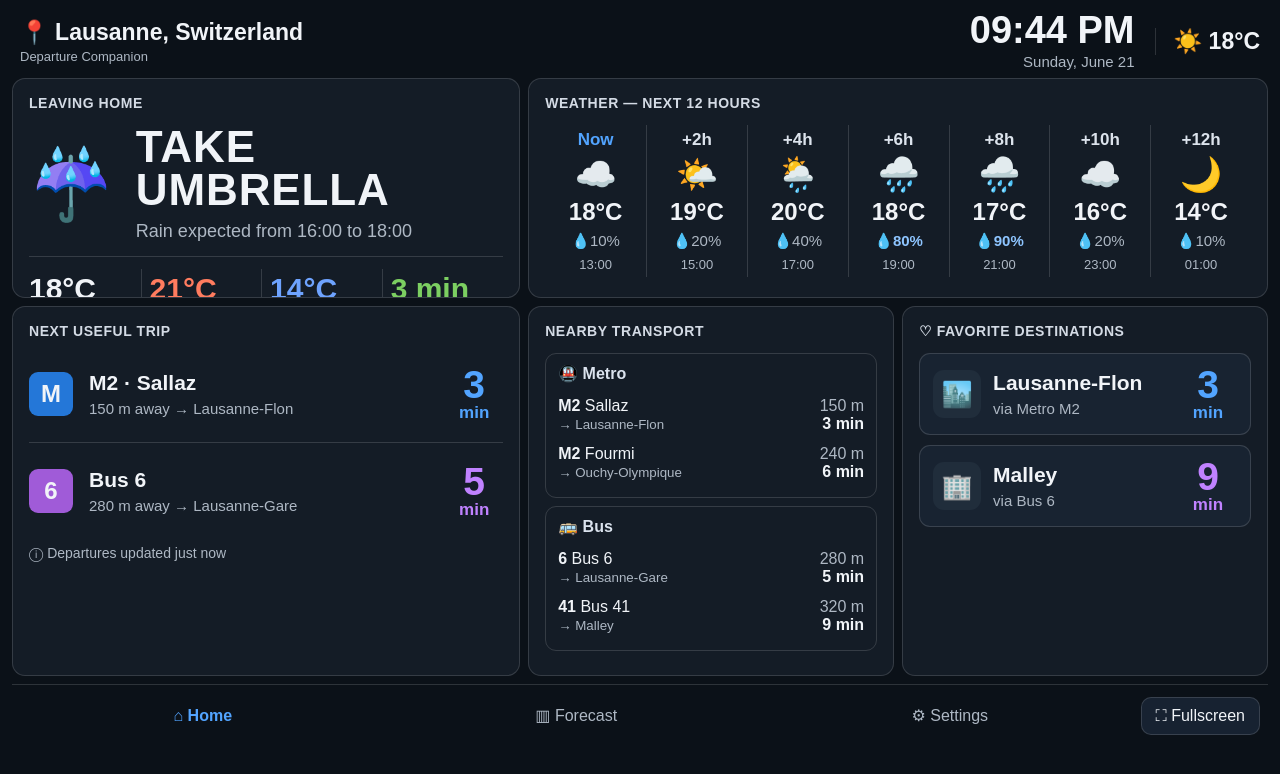
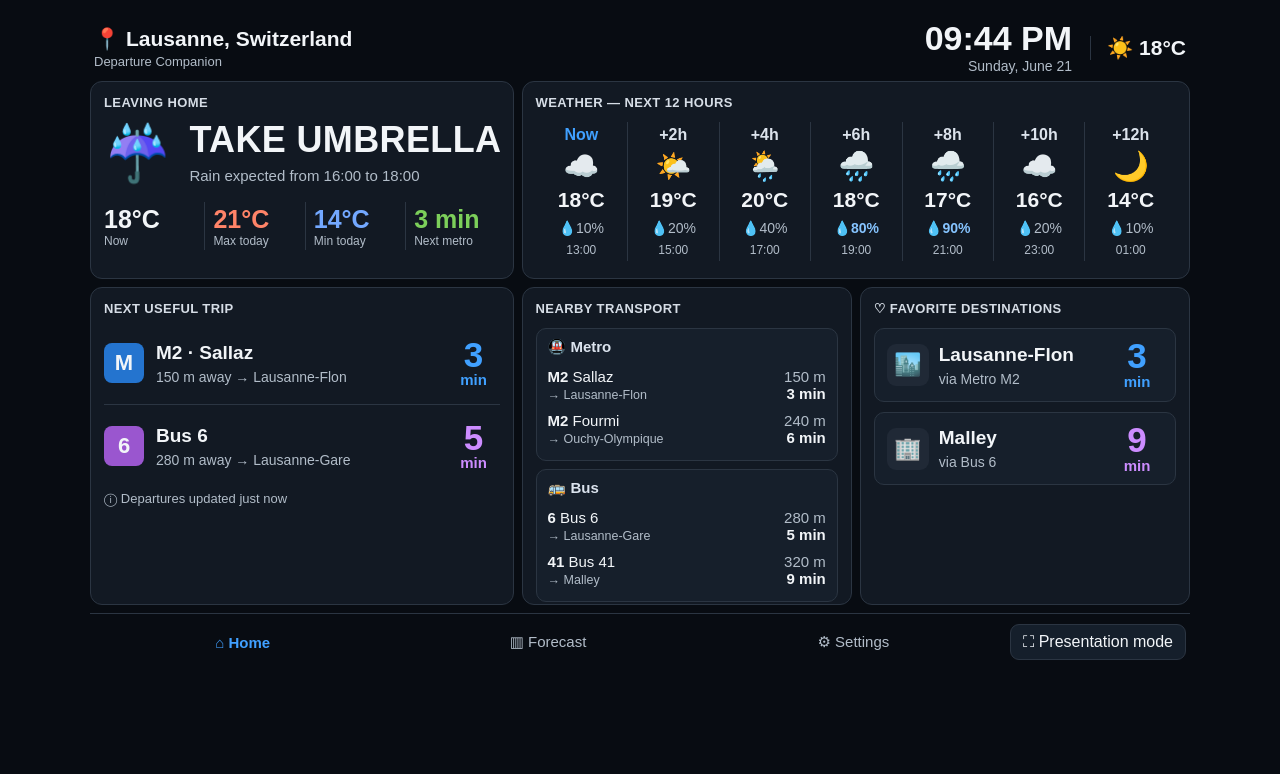
Before and after one commit to jomer-droid/departure-companion, a plain HTML site: page index.html in a window 1280 px wide. Drawn offline with Linux system fonts and the light colour scheme.

Commit message:
Add files via upload

```diff
--- a/app.js
+++ b/app.js
@@ -10,32 +10,49 @@ function isFullscreen() {
   return document.fullscreenElement || document.webkitFullscreenElement;
 }
 
-function updateFullscreenButton() {
-  var btn = document.getElementById("fullscreenBtn");
-  if (!btn) return;
-  btn.textContent = isFullscreen() ? "↙ Exit fullscreen" : "⛶ Fullscreen";
+function setPresentationMode(active) {
+  document.body.classList.toggle("presentation", active);
+  var btn = document.getElementById("presentationBtn");
+  btn.textContent = active ? "↙ Smaller screen" : "⛶ Presentation mode";
 }
 
-function toggleFullscreen() {
-  if (isFullscreen()) {
-    if (document.exitFullscreen) document.exitFullscreen();
-    else if (document.webkitExitFullscreen) document.webkitExitFullscreen();
+function requestFull() {
+  var el = document.documentElement;
+  if (el.requestFullscreen) return el.requestFullscreen();
+  if (el.webkitRequestFullscreen) return el.webkitRequestFullscreen();
+}
+
+function exitFull() {
+  if (document.exitFullscreen) return document.exitFullscreen();
+  if (document.webkitExitFullscreen) return document.webkitExitFullscreen();
+}
+
+function togglePresentation() {
+  var active = document.body.classList.contains("presentation");
+
+  if (active) {
+    setPresentationMode(false);
+    try { exitFull(); } catch (e) {}
     return;
   }
 
-  var el = document.documentElement;
-  if (el.requestFullscreen) el.requestFullscreen();
-  else if (el.webkitRequestFullscreen) el.webkitRequestFullscreen();
+  setPresentationMode(true);
+  try { requestFull(); } catch (e) {}
 }
 
-document.getElementById("fullscreenBtn").addEventListener("click", toggleFullscreen);
-document.addEventListener("fullscreenchange", updateFullscreenButton);
-document.addEventListener("webkitfullscreenchange", updateFullscreenButton);
+document.getElementById("presentationBtn").addEventListener("click", togglePresentation);
+
+document.addEventListener("fullscreenchange", function () {
+  setPresentationMode(!!isFullscreen());
+});
+document.addEventListener("webkitfullscreenchange", function () {
+  setPresentationMode(!!isFullscreen());
+});
 
 updateClock();
-updateFullscreenButton();
+setPresentationMode(false);
 setInterval(updateClock, 30000);
 
 if ("serviceWorker" in navigator) {
-  navigator.serviceWorker.register("sw.js").catch(function () {});
+  navigator.serviceWorker.register("sw.js?v=3").catch(function () {});
 }
--- a/index.html
+++ b/index.html
@@ -3,20 +3,20 @@
 <head>
   <meta charset="utf-8">
   <meta name="viewport" content="width=device-width, initial-scale=1, viewport-fit=cover">
-  <meta name="theme-color" content="#0b1118">
+  <meta name="theme-color" content="#080c12">
   <title>Departure Companion</title>
   <link rel="manifest" href="manifest.json">
-  <link rel="stylesheet" href="style.css">
+  <link rel="stylesheet" href="style.css?v=3">
 </head>
 <body>
-  <main class="app-shell">
+  <main class="app-shell" id="appShell">
     <header class="topbar">
       <div>
         <div class="location">📍 Lausanne, Switzerland</div>
         <div class="subtitle">Departure Companion</div>
       </div>
       <div class="clock">
-        <div id="time">23:16</div>
+        <div id="time">23:36</div>
         <div id="date">dimanche 21 juin</div>
       </div>
       <div class="current-mini">☀️ <strong>18°C</strong></div>
@@ -61,7 +61,7 @@
           <div><strong>M2 · Sallaz</strong><small>150 m away → Lausanne-Flon</small></div>
           <div class="minutes">3<small>min</small></div>
         </div>
-        <div class="divider"></div>
+        <div class="simple-separator"></div>
         <div class="trip-line">
           <div class="badge bus">6</div>
           <div><strong>Bus 6</strong><small>280 m away → Lausanne-Gare</small></div>
@@ -103,9 +103,9 @@
       <button class="nav active">⌂ Home</button>
       <button class="nav">▥ Forecast</button>
       <button class="nav">⚙ Settings</button>
-      <button id="fullscreenBtn" class="mode">⛶ Fullscreen</button>
+      <button id="presentationBtn" class="mode">⛶ Presentation mode</button>
     </footer>
   </main>
-  <script src="app.js"></script>
+  <script src="app.js?v=3"></script>
 </body>
 </html>
--- a/style.css
+++ b/style.css
@@ -1,15 +1,15 @@
 :root {
-  --bg: #0b1118;
-  --panel: #141c26;
-  --panel-soft: #182331;
-  --text: #f1f4f8;
-  --muted: #aeb8c4;
-  --line: rgba(255,255,255,.14);
-  --blue: #52a4ff;
-  --green: #7ccf61;
-  --purple: #c082ff;
-  --warm: #ff7c5f;
-  --cool: #6ea3ff;
+  --page: #080c12;
+  --panel: #121923;
+  --panel2: #161f2b;
+  --line: #2b3542;
+  --text: #f2f5f8;
+  --muted: #b2bdc9;
+  --blue: #40a0ff;
+  --green: #7ccf5a;
+  --purple: #cc8cff;
+  --warm: #ff8468;
+  --cool: #73a8ff;
 }
 
 * { box-sizing: border-box; }
@@ -17,34 +17,46 @@
 html, body {
   margin: 0;
   min-height: 100%;
-  background: var(--bg);
+  background: var(--page);
   color: var(--text);
   font-family: Arial, Helvetica, sans-serif;
+  -webkit-text-size-adjust: 100%;
 }
 
 body {
   overflow: auto;
-  -webkit-text-size-adjust: 100%;
 }
 
 .app-shell {
-  min-height: 100vh;
-  padding: 12px;
-  background: #0b1118;
+  width: 1120px;
+  max-width: calc(100vw - 28px);
+  min-height: auto;
+  margin: 12px auto 18px;
+  padding: 10px;
+  background: var(--page);
+}
+
+/* Presentation mode is visually larger and tries browser fullscreen. */
+body.presentation .app-shell {
+  width: calc(100vw - 10px);
+  max-width: none;
+  margin: 5px auto 10px;
+  padding: 8px;
 }
 
 .topbar {
-  min-height: 64px;
+  min-height: 58px;
   display: grid;
   grid-template-columns: 1fr auto auto;
-  gap: 20px;
+  gap: 18px;
   align-items: center;
-  padding: 0 8px 8px;
+  padding: 0 4px 7px;
 }
 
 .location {
-  font-size: 23px;
+  font-size: 21px;
   font-weight: 700;
+  white-space: nowrap;
 }
 
 .subtitle {
@@ -58,46 +70,50 @@ body {
 }
 
 .clock #time {
-  font-size: 38px;
+  font-size: 34px;
   font-weight: 800;
   line-height: .95;
 }
 
 .clock #date {
   color: var(--muted);
-  font-size: 15px;
-  margin-top: 5px;
+  font-size: 14px;
+  margin-top: 4px;
 }
 
 .current-mini {
-  font-size: 23px;
+  font-size: 21px;
   border-left: 1px solid var(--line);
-  padding-left: 18px;
+  padding-left: 16px;
   white-space: nowrap;
 }
 
 .grid {
   display: grid;
-  grid-template-columns: 1.25fr .9fr .9fr;
-  grid-template-rows: 220px 1fr;
+  grid-template-columns: 1.18fr .92fr .92fr;
+  grid-template-rows: 198px 318px;
   gap: 8px;
+}
+
+body.presentation .grid {
+  grid-template-rows: 215px 345px;
 }
 
 .card {
   background: var(--panel);
   border: 1px solid var(--line);
-  border-radius: 13px;
-  padding: 16px;
+  border-radius: 12px;
+  padding: 13px;
   overflow: hidden;
 }
 
 .card-label {
   text-transform: uppercase;
-  letter-spacing: .04em;
-  color: #d4dbe5;
-  font-size: 14px;
+  letter-spacing: .03em;
+  color: #d6dde6;
+  font-size: 13px;
   font-weight: 700;
-  margin-bottom: 14px;
+  margin-bottom: 12px;
 }
 
 .hero-card { grid-column: 1 / 2; }
@@ -109,56 +125,59 @@ body {
 .hero-content {
   display: flex;
   align-items: center;
-  gap: 22px;
-  border-bottom: 1px solid var(--line);
-  padding-bottom: 14px;
+  gap: 18px;
+  padding-bottom: 8px;
 }
 
 .hero-icon {
-  font-size: 68px;
+  font-size: 54px;
   line-height: 1;
+  flex: 0 0 auto;
 }
 
 h1 {
   margin: 0;
-  font-size: 44px;
-  line-height: .98;
+  font-size: 36px;
+  line-height: 1;
   text-transform: uppercase;
-  letter-spacing: .02em;
+  letter-spacing: .01em;
+  white-space: nowrap;
 }
 
 .main-reason {
-  font-size: 18px;
+  font-size: 15px;
   color: var(--muted);
-  margin: 10px 0 0;
+  margin: 9px 0 0;
 }
 
 .metrics {
   display: grid;
   grid-template-columns: repeat(4, 1fr);
-  gap: 8px;
-  margin-top: 12px;
+  gap: 6px;
+  margin-top: 10px;
 }
 
 .metrics div {
-  border-right: 1px solid var(--line);
-  min-height: 54px;
+  min-height: 48px;
   display: flex;
   flex-direction: column;
   justify-content: center;
+  padding-left: 8px;
+  border-left: 1px solid var(--line);
 }
 
-.metrics div:last-child {
-  border-right: 0;
+.metrics div:first-child {
+  border-left: 0;
+  padding-left: 0;
 }
 
 .metrics strong {
-  font-size: 30px;
+  font-size: 25px;
 }
 
 .metrics small {
   color: var(--muted);
-  font-size: 13px;
+  font-size: 12px;
 }
 
 .warm { color: var(--warm); }
@@ -168,7 +187,7 @@ h1 {
 .forecast-row {
   display: grid;
   grid-template-columns: repeat(7, 1fr);
-  height: calc(100% - 34px);
+  height: calc(100% - 31px);
 }
 
 .forecast-slot {
@@ -177,160 +196,153 @@ h1 {
   align-items: center;
   justify-content: space-between;
   border-left: 1px solid var(--line);
-  padding: 5px;
+  padding: 4px;
   min-width: 0;
 }
 
-.forecast-slot:first-child {
-  border-left: 0;
-}
+.forecast-slot:first-child { border-left: 0; }
 
 .forecast-slot b {
   color: #dce3ec;
-  font-size: 17px;
+  font-size: 16px;
 }
 
-.forecast-slot.active b {
-  color: var(--blue);
-}
+.forecast-slot.active b { color: var(--blue); }
 
 .forecast-slot span {
-  font-size: 34px;
+  font-size: 29px;
   line-height: 1;
 }
 
 .forecast-slot strong {
-  font-size: 24px;
+  font-size: 21px;
 }
 
 .forecast-slot small {
   color: var(--muted);
-  font-size: 15px;
+  font-size: 14px;
 }
 
 .forecast-slot.rain small {
-  color: #8ec5ff;
+  color: #86c4ff;
   font-weight: 700;
 }
 
 .forecast-slot em {
   color: var(--muted);
   font-style: normal;
-  font-size: 13px;
+  font-size: 12px;
 }
 
 .trip-line,
 .destination {
   display: grid;
-  grid-template-columns: 48px 1fr 58px;
-  gap: 12px;
+  grid-template-columns: 42px 1fr 52px;
+  gap: 10px;
   align-items: center;
-  min-height: 82px;
+  min-height: 70px;
 }
 
 .trip-line strong,
 .destination strong {
-  font-size: 21px;
+  font-size: 19px;
 }
 
 .trip-line small,
 .destination small {
   display: block;
   color: var(--muted);
-  font-size: 15px;
+  font-size: 14px;
   margin-top: 5px;
 }
 
 .badge {
-  width: 44px;
-  height: 44px;
-  border-radius: 9px;
+  width: 40px;
+  height: 40px;
+  border-radius: 8px;
   display: grid;
   place-items: center;
-  font-size: 24px;
+  font-size: 22px;
   font-weight: 800;
 }
 
-.metro { background: #2477d8; }
-.bus { background: #a05bd8; }
+.metro { background: #2474cf; }
+.bus { background: #9a56cf; }
 
 .minutes {
   color: var(--blue);
-  font-size: 39px;
+  font-size: 35px;
   font-weight: 800;
   text-align: center;
   line-height: .85;
 }
 
 .minutes small {
-  font-size: 17px;
+  font-size: 15px;
   color: inherit;
 }
 
 .purple { color: var(--purple); }
 
-.divider {
+.simple-separator {
   height: 1px;
   background: var(--line);
-  margin: 7px 0;
+  margin: 6px 0;
 }
 
 .updated {
   color: var(--muted);
-  margin-top: 13px;
-  font-size: 14px;
+  margin-top: 10px;
+  font-size: 13px;
 }
 
 .transport-group {
   border: 1px solid var(--line);
-  border-radius: 11px;
-  padding: 10px 12px;
+  border-radius: 10px;
+  padding: 9px 11px;
   margin-bottom: 8px;
+  background: var(--panel2);
 }
 
 .transport-group h3 {
-  margin: 0 0 8px;
+  margin: 0 0 7px;
   color: #dbe3ee;
-  font-size: 16px;
+  font-size: 15px;
 }
 
 .transport-item {
   display: grid;
   grid-template-columns: 1fr auto;
-  gap: 10px;
-  padding: 6px 0;
-  font-size: 16px;
+  gap: 8px;
+  padding: 5px 0;
+  font-size: 15px;
 }
 
-.transport-item small {
-  color: var(--muted);
-}
+.transport-item small { color: var(--muted); }
 
 .transport-item span:last-child {
   text-align: right;
   color: var(--muted);
 }
 
-.transport-item b {
-  color: var(--text);
-}
+.transport-item b { color: var(--text); }
 
 .destination {
   border: 1px solid var(--line);
-  border-radius: 11px;
-  padding: 13px;
+  border-radius: 10px;
+  padding: 12px;
   margin-bottom: 10px;
-  background: var(--panel-soft);
+  background: var(--panel2);
 }
 
 .dest-icon {
-  width: 48px;
-  height: 48px;
-  border-radius: 11px;
-  background: #202d3b;
+  width: 42px;
+  height: 42px;
+  border-radius: 9px;
+  background: #202936;
   display: grid;
   place-items: center;
-  font-size: 25px;
+  font-size: 22px;
 }
 
 .footer {
@@ -338,10 +350,10 @@ h1 {
   grid-template-columns: 1fr 1fr 1fr auto;
   align-items: center;
   gap: 8px;
-  padding: 10px 8px 0;
+  padding: 9px 4px 0;
   margin-top: 8px;
   border-top: 1px solid var(--line);
-  min-height: 52px;
+  min-height: 48px;
 }
 
 button {
@@ -352,7 +364,7 @@ button {
 }
 
 .nav {
-  font-size: 16px;
+  font-size: 15px;
 }
 
 .nav.active {
@@ -361,30 +373,59 @@ button {
 }
 
 .mode {
-  background: #172231;
+  background: #151f2b;
   border: 1px solid var(--line);
-  border-radius: 10px;
-  padding: 9px 14px;
+  border-radius: 9px;
+  padding: 8px 12px;
   color: var(--text);
+  white-space: nowrap;
 }
 
-/* GT-P5100 landscape: compact but scrollable */
-@media (orientation: landscape) and (max-height: 760px) {
-  .app-shell { padding: 10px; }
-  .topbar { min-height: 58px; }
-  .grid { grid-template-rows: 205px 335px; }
-  .card { padding: 14px; }
-  h1 { font-size: 39px; }
-  .hero-icon { font-size: 58px; }
-  .main-reason { font-size: 16px; }
-  .metrics strong { font-size: 26px; }
-  .forecast-slot span { font-size: 29px; }
-  .forecast-slot strong { font-size: 21px; }
-  .trip-line, .destination { min-height: 72px; }
+body.presentation .mode {
+  color: #ffffff;
+  border-color: #536172;
 }
 
-/* Portrait and small screens */
+/* Small landscape safety: allow scroll, never clip whole page. */
+@media (orientation: landscape) and (max-height: 760px) {
+  .app-shell {
+    margin-top: 8px;
+    margin-bottom: 16px;
+  }
+
+  .topbar {
+    min-height: 52px;
+  }
+
+  .grid {
+    grid-template-rows: 188px 308px;
+  }
+
+  body.presentation .grid {
+    grid-template-rows: 202px 330px;
+  }
+
+  h1 {
+    font-size: 33px;
+  }
+
+  .hero-icon {
+    font-size: 48px;
+  }
+
+  .forecast-slot span {
+    font-size: 26px;
+  }
+}
+
+/* Portrait stack */
 @media (max-width: 900px) and (orientation: portrait) {
+  .app-shell {
+    width: auto;
+    max-width: none;
+    margin: 8px;
+  }
+
   .topbar {
     grid-template-columns: 1fr auto;
   }
@@ -403,12 +444,13 @@ button {
 
   .forecast-row {
     overflow-x: auto;
-    grid-template-columns: repeat(7, 96px);
-    min-height: 190px;
+    grid-template-columns: repeat(7, 92px);
+    min-height: 180px;
   }
 
   h1 {
-    font-size: 36px;
+    white-space: normal;
+    font-size: 34px;
   }
 
   .metrics {
```
Also changed, not shown: sw.js (+15 -4 lines), manifest.json, 1 other file.
